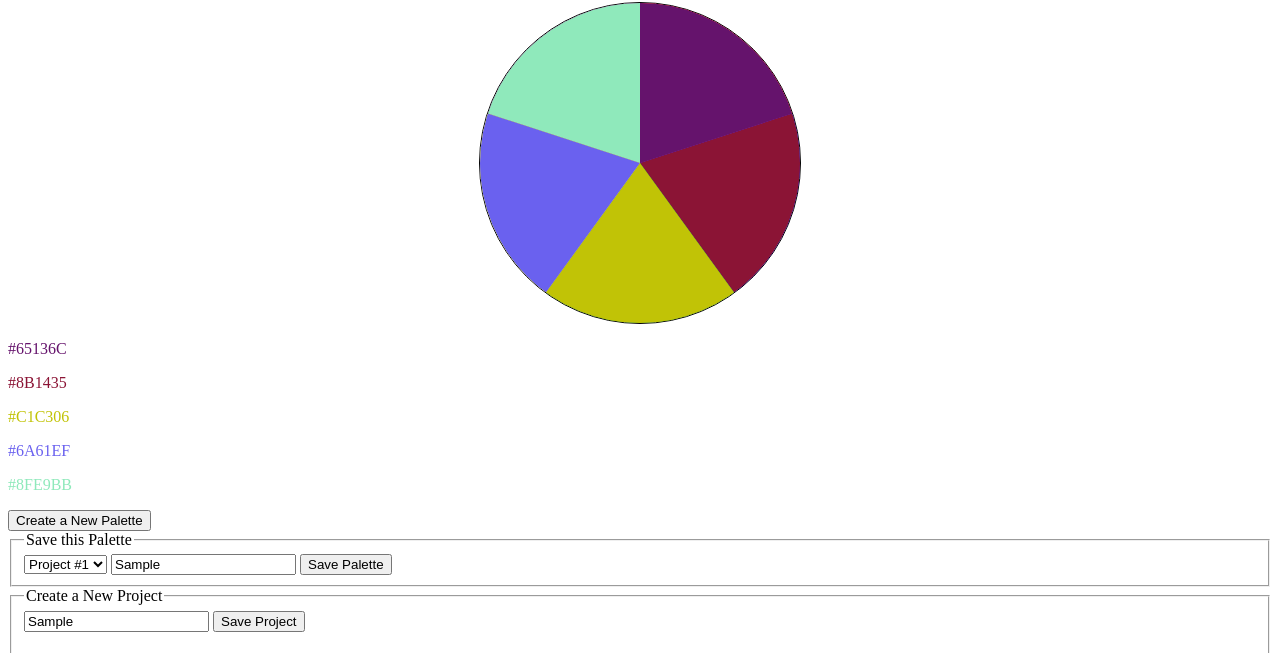
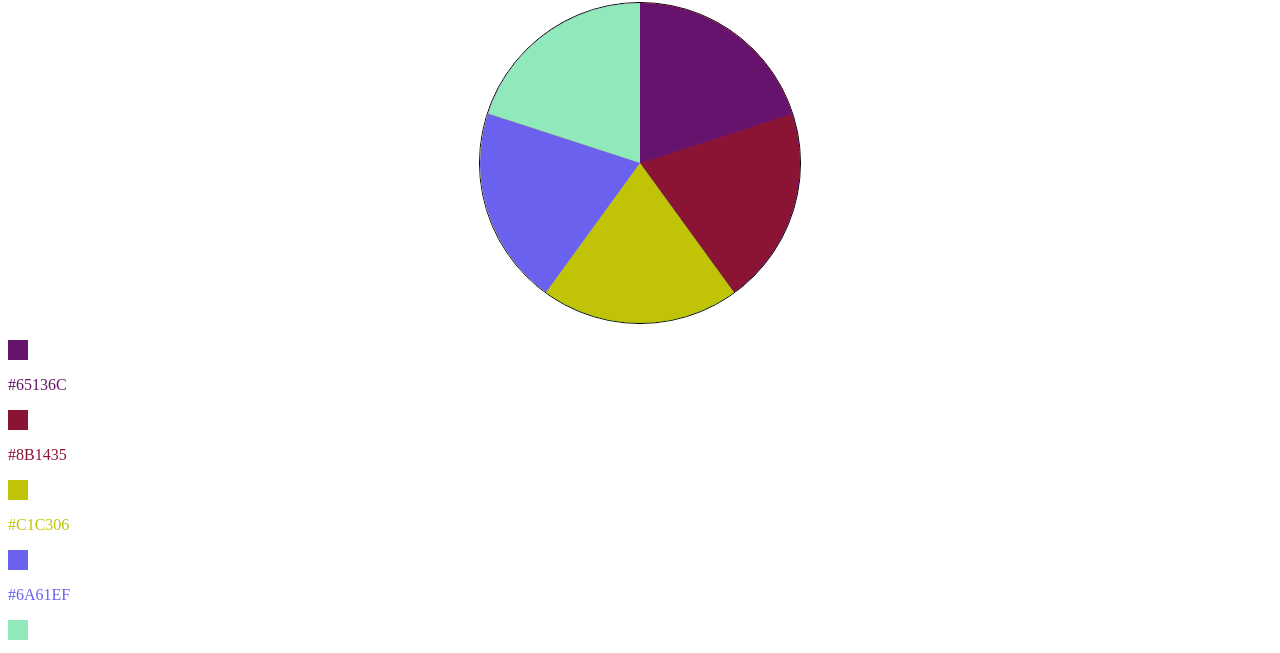
Before and after one commit to Tobin-jn/bouquet-palette, a website: page public/index.html in a window 1280 px wide. Both pictures are taken after typing "Sample", "Sample" into the empty fields and a click on the button "Create a New Palette". Shown: the part 78-731 px from the top of the page. Drawn offline with Linux system fonts and the light colour scheme.

Commit message:
Styling on hex codes, add color box

```diff
--- a/public/css/styles.css
+++ b/public/css/styles.css
@@ -64,3 +64,9 @@
 .project {
   padding: 20px;
 }
+
+.color-circle {
+  width: 20px;
+  height: 20px;
+  background: black;
+}
--- a/public/index.html
+++ b/public/index.html
@@ -19,11 +19,11 @@
     </ul>
 
     <section class="color-codes">
-      <p class='hex-code code1'><i class="fas fa-circle"></i></p>
-      <p class='hex-code code2'><i class="fas fa-circle"></i>#------</p>
-      <p class='hex-code code3'><i class="fas fa-circle"></i>#------</p>
-      <p class='hex-code code4'><i class="fas fa-circle"></i>#------</p>
-      <p class='hex-code code5'><i class="fas fa-circle"></i>#------</p>
+      <div class="color-circle circle1"></div><p class='hex-code code1'>#------</p>
+      <div class="color-circle circle2"></div><p class='hex-code code2'>#------</p>
+      <div class="color-circle circle3"></div><p class='hex-code code3'>#------</p>
+      <div class="color-circle circle4"></div><p class='hex-code code4'>#------</p>
+      <div class="color-circle circle5"></div><p class='hex-code code5'>#------</p>
     </section>
   </section>
 
--- a/public/js/script.js
+++ b/public/js/script.js
@@ -26,22 +26,27 @@ function updateColors(codeOne, codeTwo, codeThree, codeFour, codeFive) {
   if (!$('.color1').attr('disabled')) {
     $('.color1').css('background', codeOne)
     $('.code1').text(codeOne).css('color', codeOne)
+    $('.circle1').css('background', codeOne)
   }
   if (!$('.color2').attr('disabled')) {
     $('.color2').css('background', codeTwo)
     $('.code2').text(codeTwo).css('color', codeTwo)
+    $('.circle2').css('background', codeTwo)
   }
   if (!$('.color3').attr('disabled')) {
     $('.color3').css('background', codeThree)
     $('.code3').text(codeThree).css('color', codeThree)
+    $('.circle3').css('background', codeThree)
   }
   if (!$('.color4').attr('disabled')) {
     $('.color4').css('background', codeFour)
     $('.code4').text(codeFour).css('color', codeFour)
+    $('.circle4').css('background', codeFour)
   }
   if (!$('.color5').attr('disabled')) {
     $('.color5').css('background', codeFive)
     $('.code5').text(codeFive).css('color', codeFive)
+    $('.circle5').css('background', codeFive)
   }
 }
 
```
